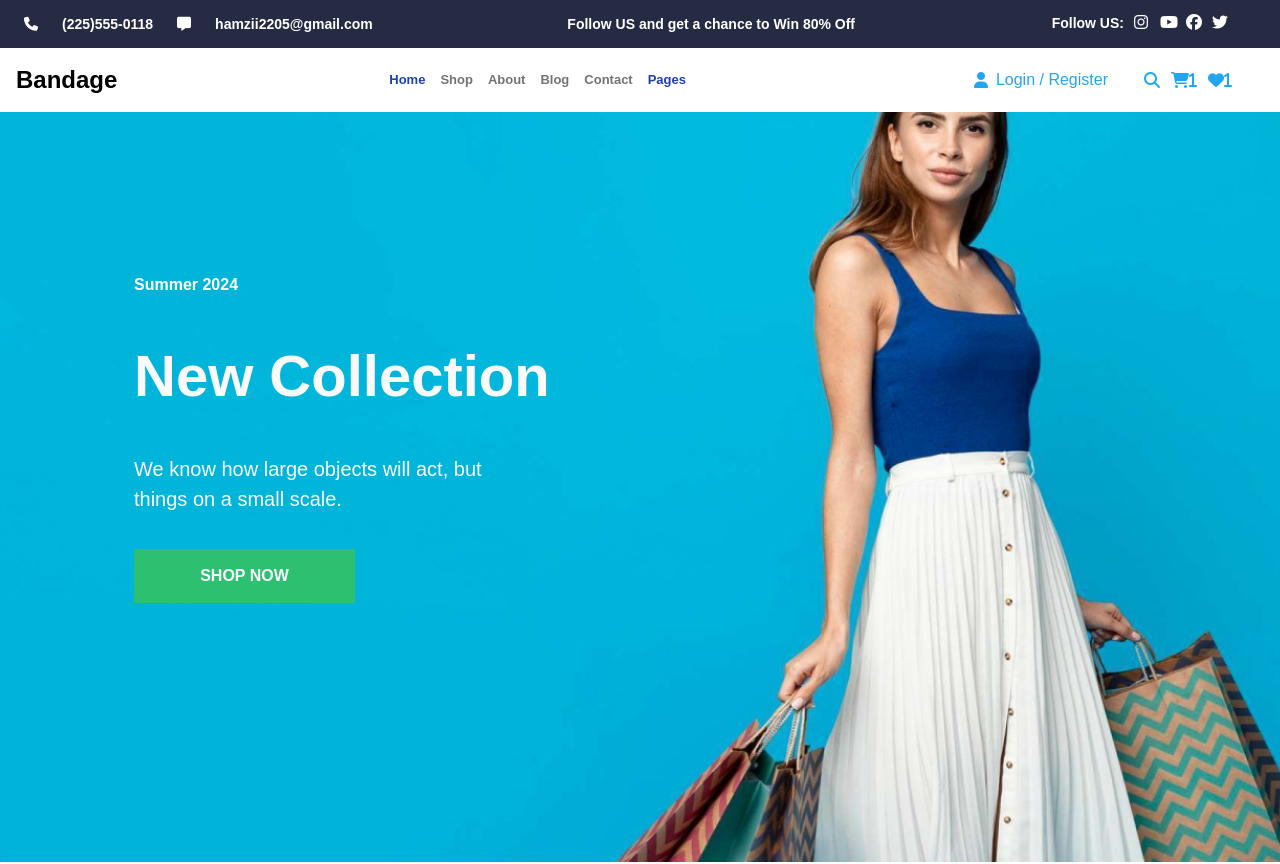
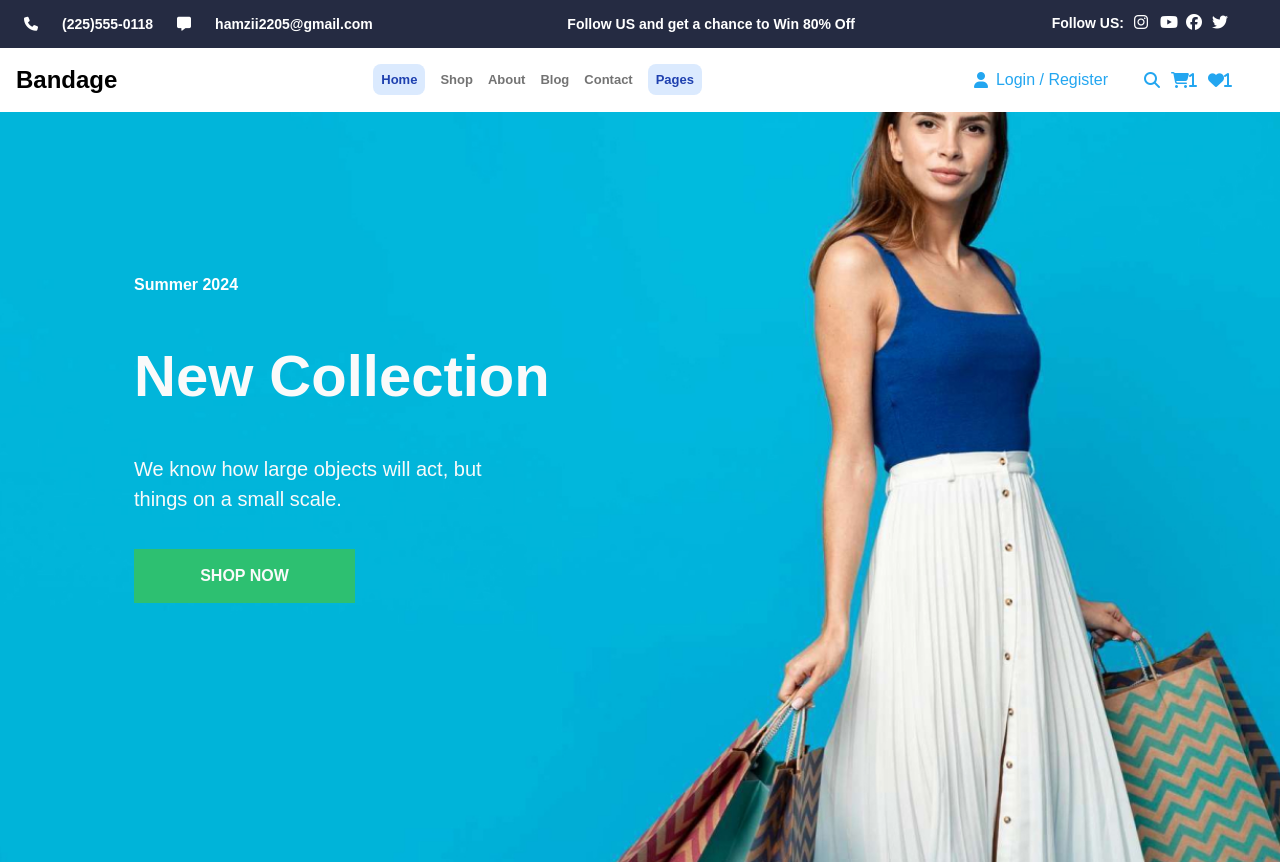
Before and after one commit to HamzaShabir0786/Hackathone_Q2, a Next.js app: page / in a window 1280 px wide. Shown: the top 864 px of the page. Built offline with nearby package versions, Linux system fonts and the light colour scheme.

Commit message:
add some data

```diff
--- a/src/app/components/Header/Header.tsx
+++ b/src/app/components/Header/Header.tsx
@@ -96,8 +96,8 @@ export default function Header({ bgColor = "bg-[#252B42]" }) {
                       className={
                         pathname ===
                         `/${item.title === "Home" ? "" : item.title === "Pages" ? "" : item.title === "Blog" ? "innovation" : item.title.toLowerCase()}`
-                          ? "text-blue-800  "
-                          : ""
+                          ? "text-blue-800 bg-blue-100 p-2 rounded-lg"
+                          : "hover:bg-blue-100 hover:p-2 hover:rounded-md"
                       }
                     >
                       {item.title}
```
